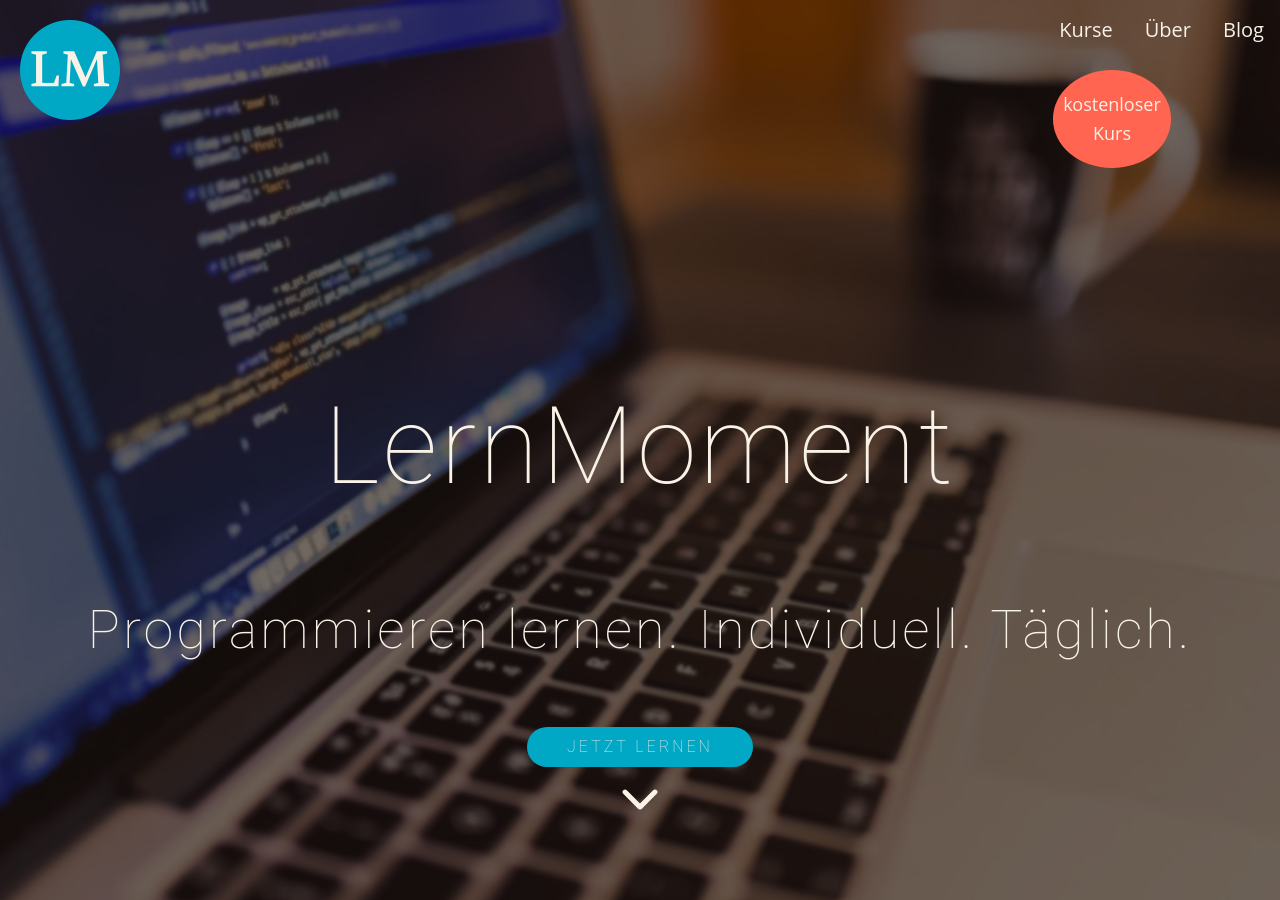
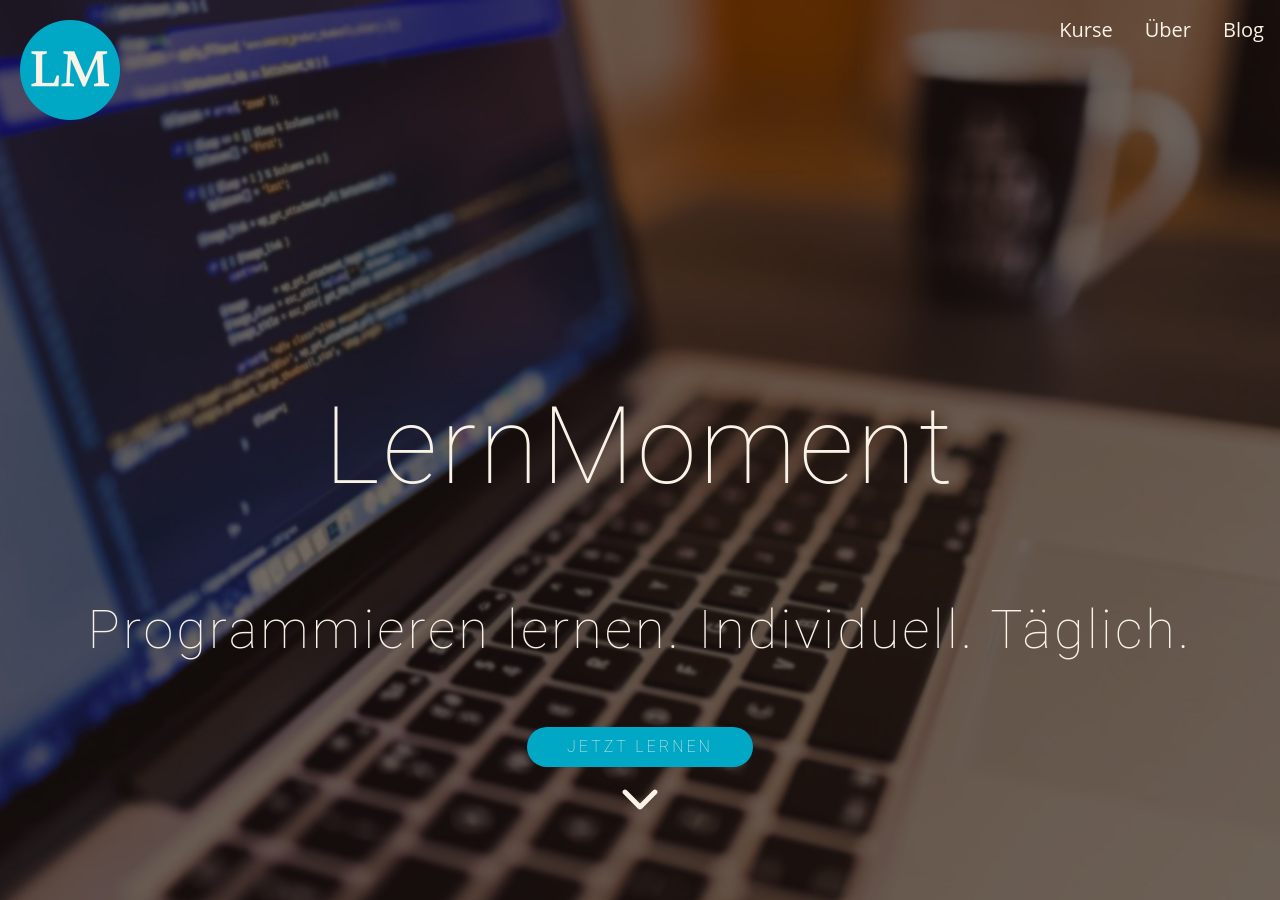
Before and after one commit to LernMoment/LernMoment.de-2.0, a Jekyll site: the page built from index.html, in a window 1280 px wide and 900 px high. Built offline with Jekyll 4.4.1, drawn with Linux system fonts in a browser that asks for light colours; comment, search, counter and statistics services are not loaded.

Commit message:
Issue #20

```diff
--- a/_includes/nav.html
+++ b/_includes/nav.html
@@ -16,11 +16,5 @@
       <a href="/blog" title="LernMoment Blog">Blog</a>
     </li>
     <div class="addthis_inline_follow_toolbox"></div>
-    <div class="free-course">
-      <a class="bubble" title="Jetzt einen kostenlosen Kurs von LernMoment sichern!" href="/free-courses">
-        kostenloser <br>
-        Kurs
-      </a>
-    </div>
   </ul>
 </nav>
```
